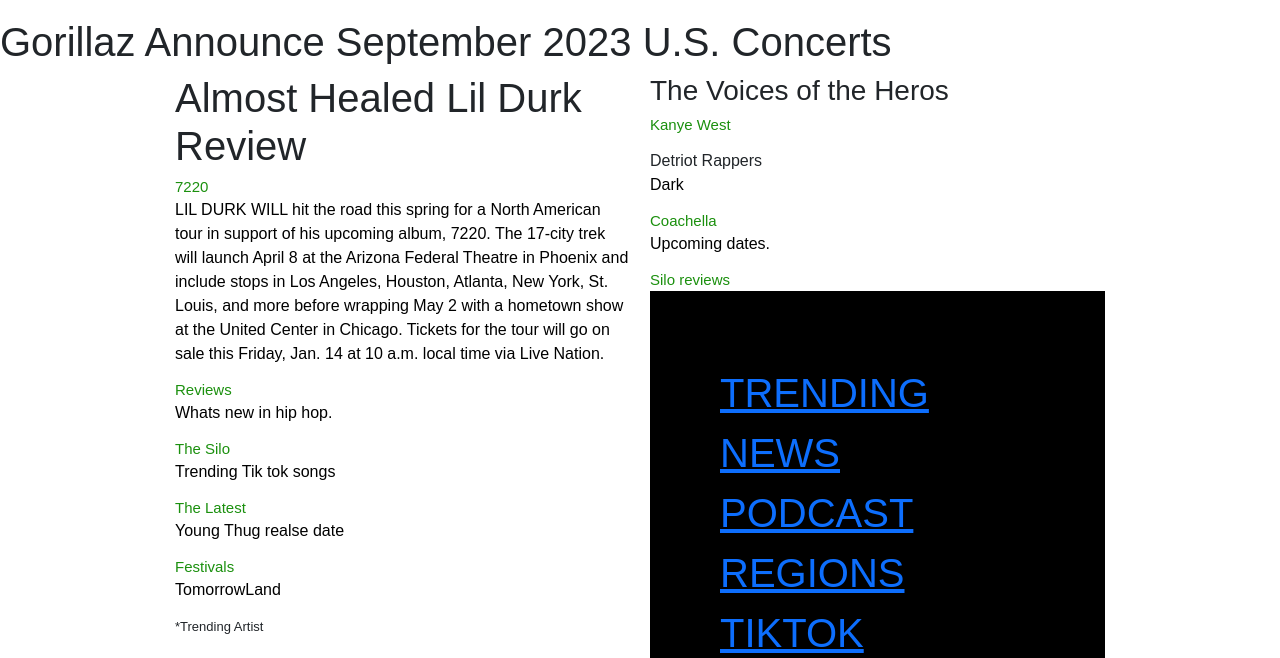
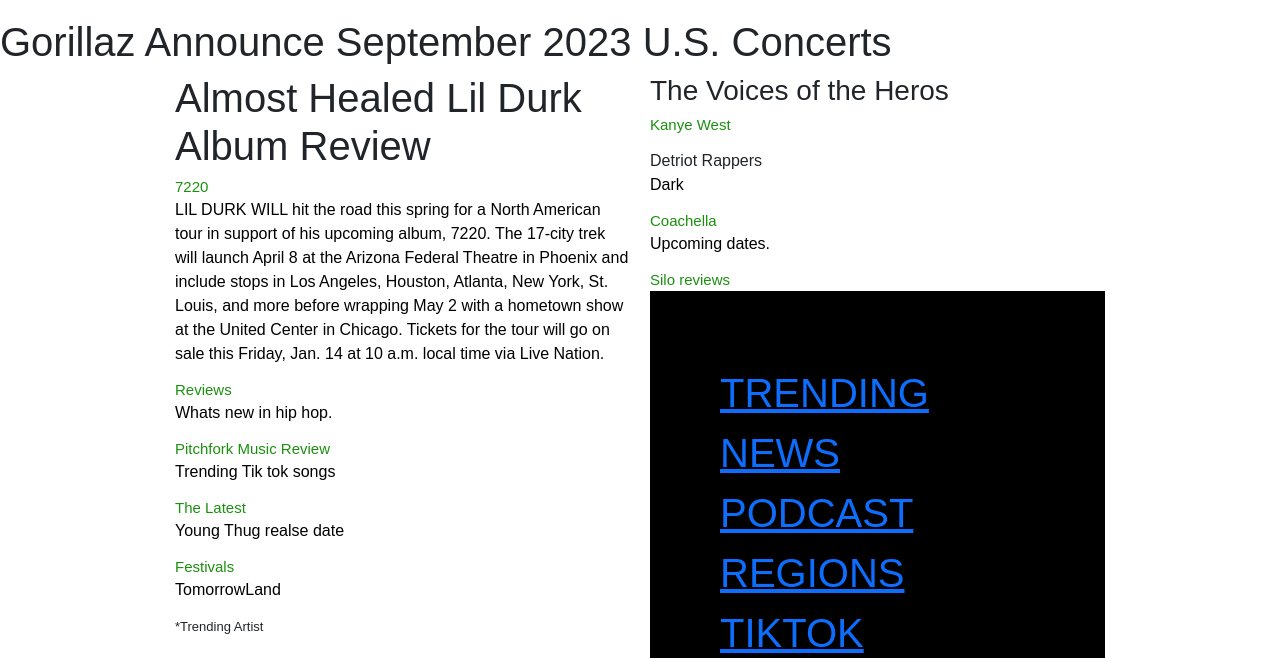
Before and after one commit to caseymccormack858/Activity-Build-Your-Fav-css-5-final-css-project-copy-cat-part-i-, a plain HTML site: page index.html in a window 1280 px wide. Shown: the part 533-1191 px from the top of the page. Drawn offline with nearby package versions, Linux system fonts and the light colour scheme.

Commit message:
updated html

```diff
--- a/index.html
+++ b/index.html
@@ -42,7 +42,7 @@
           <h1>Gorillaz Announce September 2023 U.S. Concerts</h1>
           <div class="menuFile">
             <div class="bowlSheet">
-              <h1>Almost Healed Lil Durk Review</h1>
+              <h1>Almost Healed Lil Durk Album Review</h1>
               <div class="contentBox">
                 <h4>7220</h4>
                 <p>
@@ -58,7 +58,7 @@
                 </p>
               </div>
               <div class="contentBox">
-                <h4>The Silo</h4>
+                <h4>Pitchfork Music Review</h4>
                 <p>
                   Trending Tik tok songs
                 </p>
```
